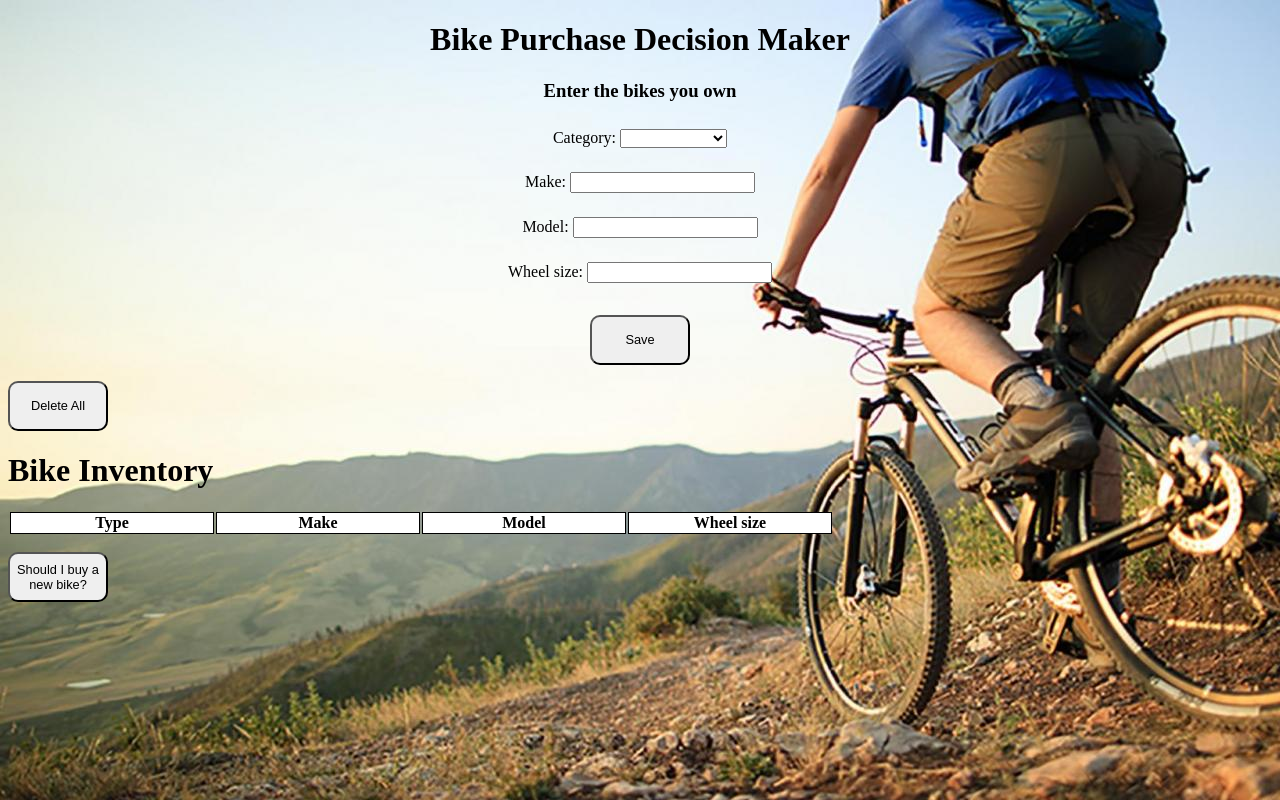
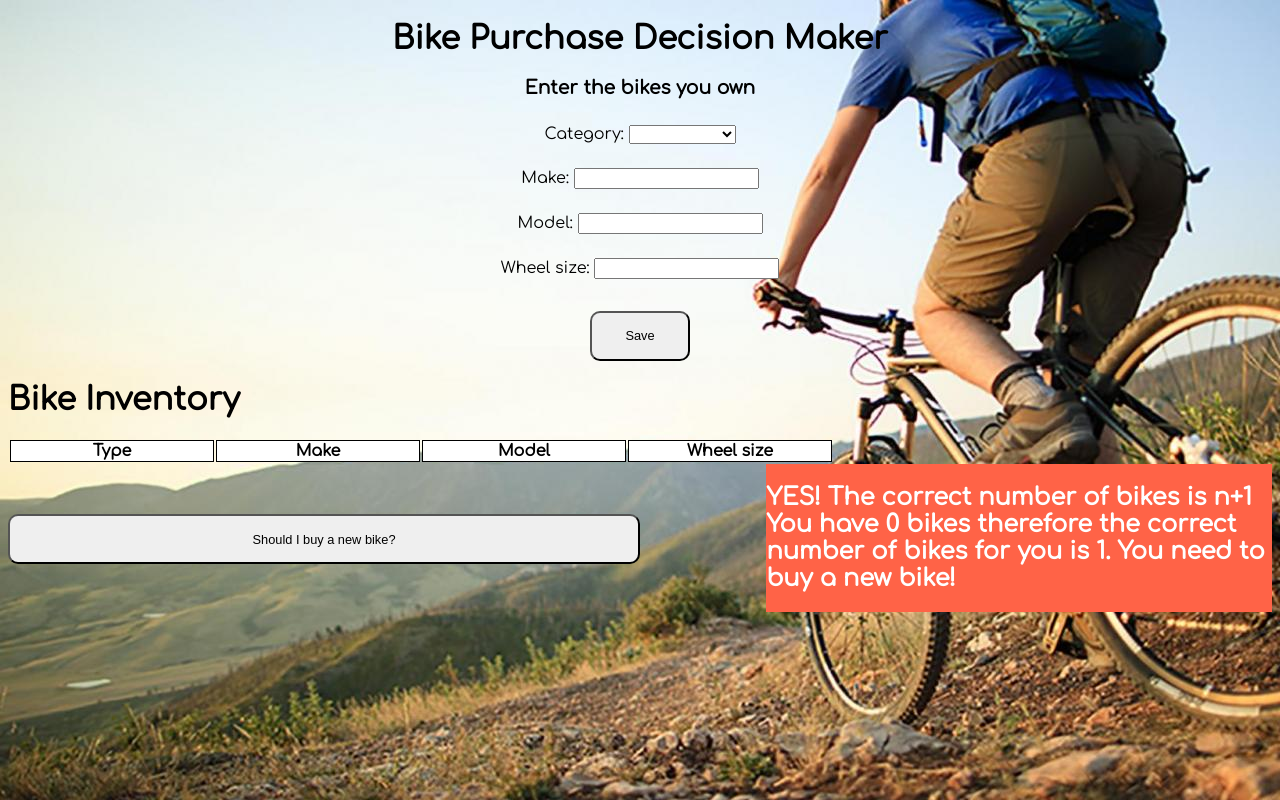
Before and after one commit to denkoroku/w6_weekendHomework, a plain HTML site: page index.html in a window 1280 px wide. Both pictures are taken after a click on the button "Should I buy a new bike?". Drawn offline with Linux system fonts and the light colour scheme.

Commit message:
gets buy bike message working

```diff
--- a/css/style.css
+++ b/css/style.css
@@ -1,5 +1,5 @@
 body {
-
+  font-family: 'Comfortaa', cursive;
  background-repeat: no-repeat;
  background-image: url('../images/bike.jpg');
 
@@ -51,6 +51,7 @@ button, input[type="submit"] {
  font-size: 0.8rem;
  padding 20px;
  border-radius: 10px;
+ z-index:-1;
 }
 
 #new-bike-form{
@@ -66,7 +67,20 @@ th, td{
   border: 1px solid black;
 
 }
-table, th, td {
 
+#purchase{
+  margin-top:50px;
+  width:50%;
+  display:inline-block;
+}
 
+#messageHolder{
+  display:inline-block;
+  float:right;
+  margin-left: 50px;
+  width:40%;
+  background-color: tomato;
+  color: white;
+  font-size:1rem;
+  z-index: 2;
 }
--- a/index.html
+++ b/index.html
@@ -4,6 +4,7 @@
     <meta charset="utf-8">
     <title>Bike List App</title>
     <link rel="stylesheet" type="text/css" media="screen" href="css/style.css" />
+    <link href="https://fonts.googleapis.com/css?family=Comfortaa&display=swap" rel="stylesheet">
     <script src="js/app.js"></script>
   </head>
   <body>
@@ -47,8 +48,6 @@
       <input class= "button" type="submit" value="Save"/>
     </form>
 
-    <button class= "button" id="delete-all">Delete All</button>
-
     <h1>Bike Inventory</h1>
     <table id="bike-list">
       <th>Type</th>
@@ -57,6 +56,8 @@
       <th>Wheel size</th>
     </table>
 
-    <button class= "button" id="delete-all">Should I buy a new bike?</button>
+    <button class= "button" id="purchase">Should I buy a new bike?</button>
+
+    <div id= "messageHolder"></div>
   </body>
 </html>
--- a/js/app.js
+++ b/js/app.js
@@ -2,14 +2,12 @@ document.addEventListener('DOMContentLoaded', () => {
   const newBikeform = document.querySelector('#new-bike-form');
   newBikeform.addEventListener('submit', handleNewBikeFormSubmit);
 
-  const deleteAllButton = document.querySelector('#delete-all');
-  deleteAllButton.addEventListener('click', handleDeleteAllClick);
-
-  // const buyBikeButton = document.querySelector('#purchase');
-  // buyBikeButton.addEventListener('click', handleBuyBikeClick);
+  const buyBikeButton = document.querySelector('#purchase');
+  buyBikeButton.addEventListener('click', handleBuyBikeClick);
 })
 
 // filling in the form
+let bikeTotal = 0
 const handleNewBikeFormSubmit = function (event) {
   event.preventDefault();
 
@@ -40,25 +38,16 @@ const createBikeListItem = function (table) {
   wheel.textContent = table.wheel.value;
   bikeListItem.appendChild(wheel);
 
+  bikeTotal += 1;
   return bikeListItem;
 }
 
 
-// delete
-const handleDeleteAllClick = function (event) {
-  const clearBikeList = document.querySelector('#bike-list');
-  clearBikeList.innerHTML = '';
-}
+// bike message
+const handleBuyBikeClick = function (event) {
+  const message = document.createElement('h2');
+  message.textContent = `YES! The correct number of bikes is n+1 You have ${bikeTotal} bikes therefore the correct number of bikes for you is ${bikeTotal+1}. You need to buy a new bike!`;
+  messageHolder.appendChild(message);
 
 
-// bike message
-// const handleBuyBikeClick = function (event) {
-//   const clearBikeList = document.querySelector('#bike-list');
-//   clearBikeList.innerHTML = '';
-//
-//   const message = document.createElement('div');
-//   message.textContent = `The correct number of bikes is n+1 You have ${} bikes therefore the correct number of bikes for you is ${+1} you need to buy a new bike!`;
-//   message.appendChild(body);
-//
-//
-// }
+}
```
